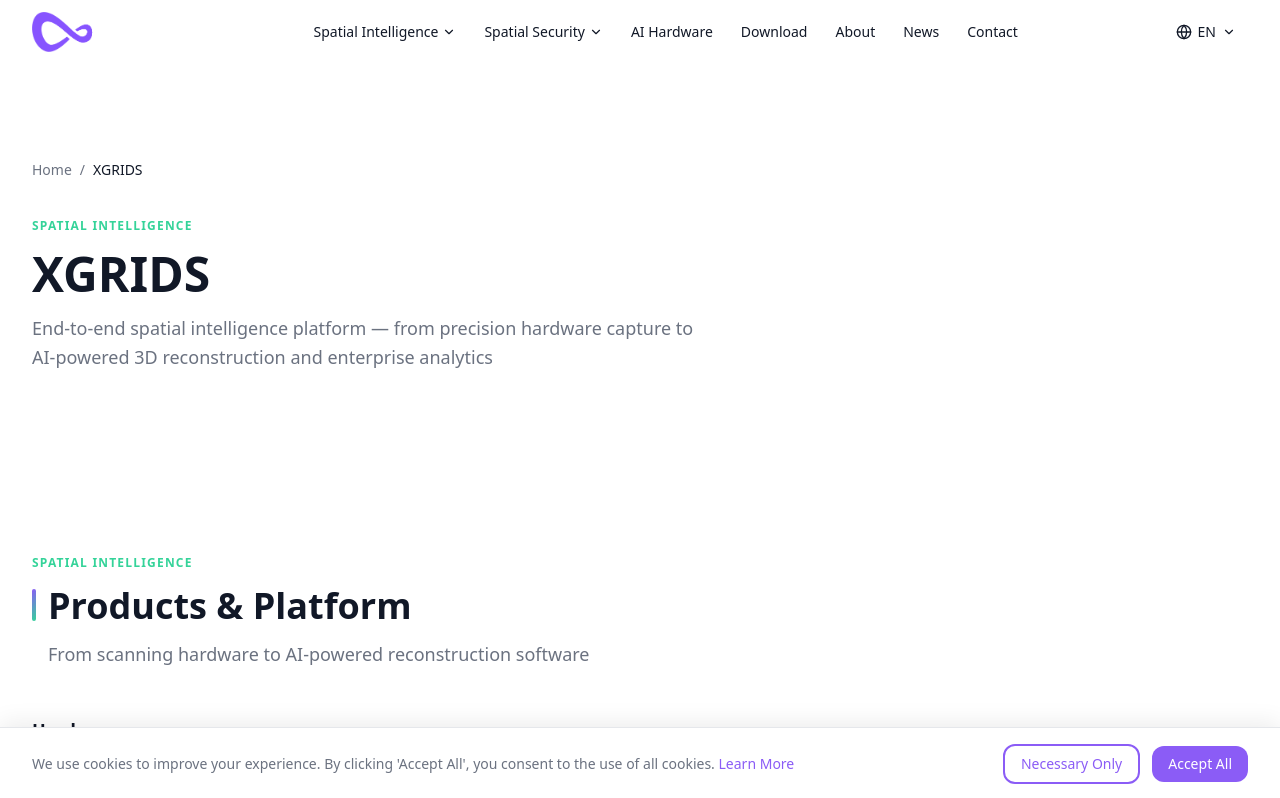
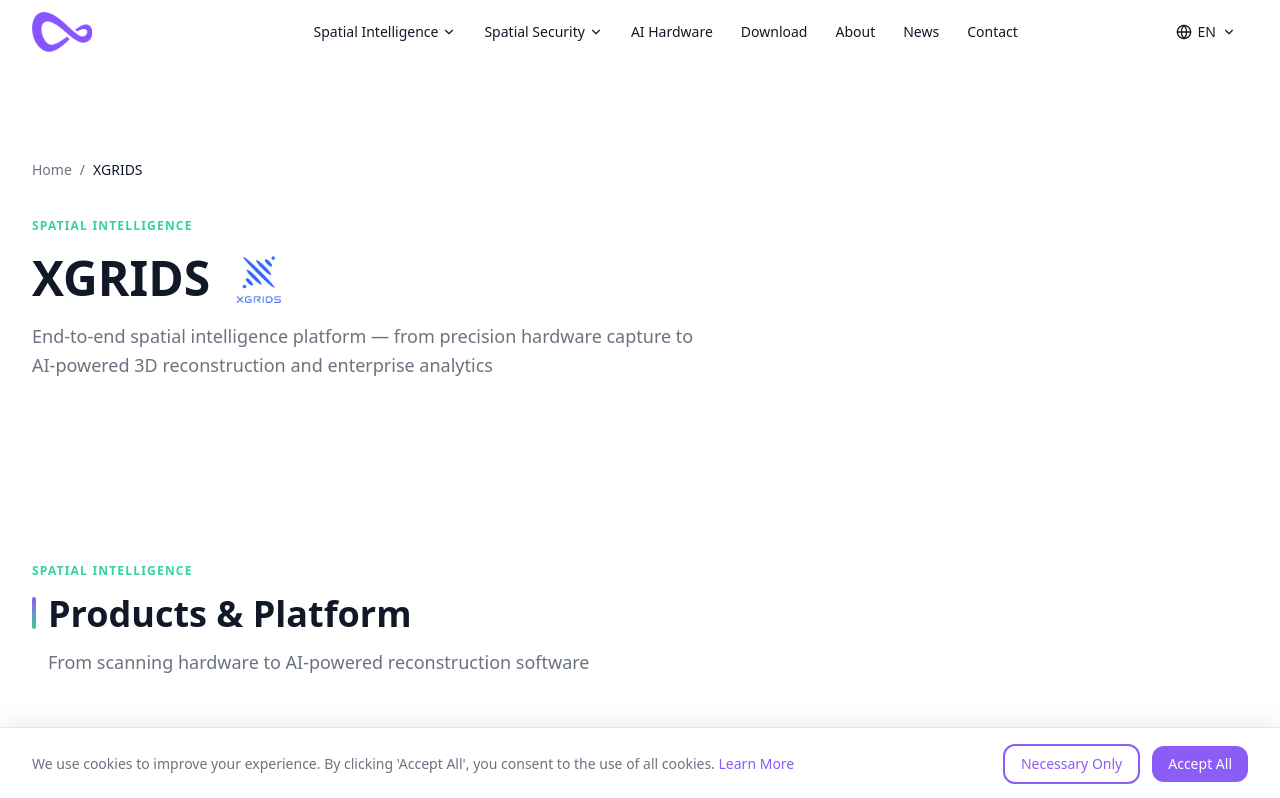
Before and after one commit to sywangyue/coltek-landing, a Next.js app: page /en/spatial/xgrids in a window 1280 px wide. Shown: the top 798 px of the page. Built offline with nearby package versions, Linux system fonts and the light colour scheme; grey boxes are pictures that could not be loaded.

Commit message:
feat: add XGRIDS logo next to title on XGRIDS page

```diff
--- a/app/[locale]/spatial/xgrids/page.tsx
+++ b/app/[locale]/spatial/xgrids/page.tsx
@@ -31,9 +31,16 @@ export default async function XgridsPage({
           <span className="inline-block text-xs font-semibold uppercase tracking-widest text-accent mb-4">
             Spatial Intelligence
           </span>
-          <h1 className="font-display text-4xl lg:text-5xl font-bold text-foreground mb-4">
-            XGRIDS
-          </h1>
+          <div className="flex items-center gap-4 mb-4">
+            <h1 className="font-display text-4xl lg:text-5xl font-bold text-foreground">
+              XGRIDS
+            </h1>
+            <img
+              src="/images/logo/xgrids-logo.png"
+              alt="XGRIDS Logo"
+              className="h-12 lg:h-14 w-auto object-contain"
+            />
+          </div>
           <p className="text-lg text-foreground-muted max-w-2xl leading-relaxed">
             {t('heroDescription')}
           </p>
```
Also changed, not shown: public/images/logo/xgrids-logo.png (added).
